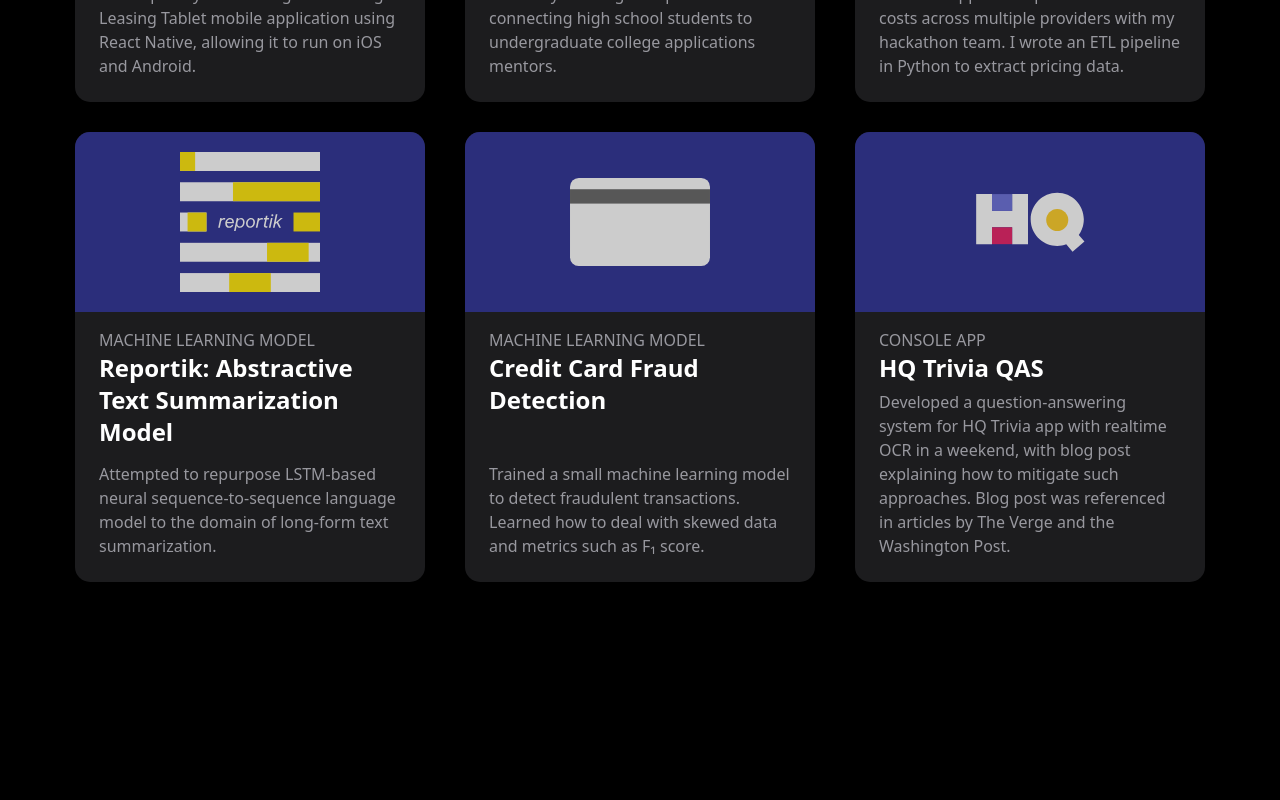
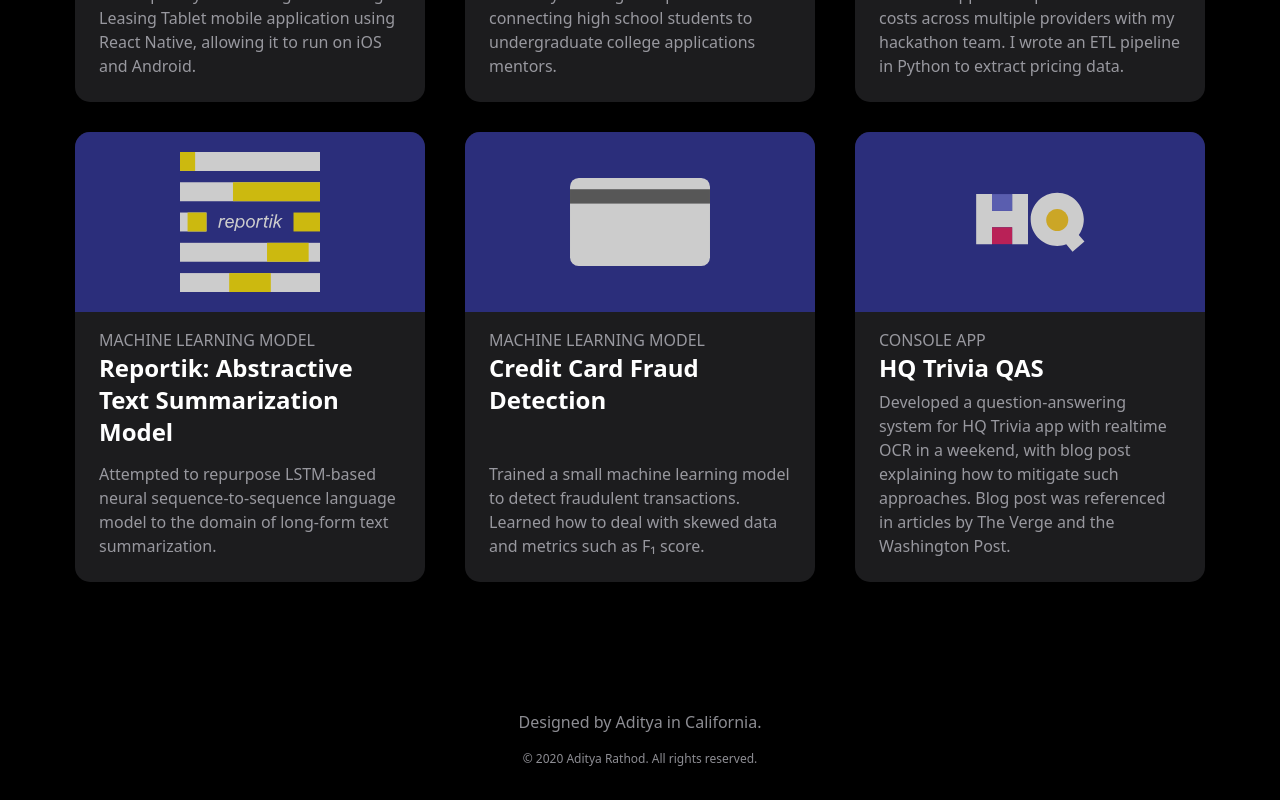
Before and after one commit to adityarathod/adityarathod.github.io, a Next.js app: page / in a window 1280 px wide. Shown: the part 793-1593 px from the top of the page. Before the commit the page ends 1375 px from the top, so only its background shows below. Built offline with nearby package versions, Linux system fonts and the light colour scheme.

Commit message:
Adjust margins on TopNav and top of page, abstract away footer

```diff
--- /dev/null
+++ b/components/shared/Footer.tsx
@@ -0,0 +1,23 @@
+import React, { FC, useContext } from 'react'
+import classNames from 'classnames'
+
+import { ThemeContext } from '../../pages/_app'
+
+const Footer: FC = () => {
+	const { theme } = useContext(ThemeContext)
+	const darkMode = theme === 'dark'
+	return (
+		<div
+			className={classNames(
+				'mt-32',
+				'mb-8',
+				'text-center',
+				darkMode ? 'text-secondaryLabel-dark' : 'text-secondaryLabel-light'
+			)}>
+			<p>Designed by Aditya in California.</p>
+			<p className='mt-4 text-xs'>&copy; 2020 Aditya Rathod. All rights reserved.</p>
+		</div>
+	)
+}
+
+export default Footer
--- a/components/shared/TopNav.tsx
+++ b/components/shared/TopNav.tsx
@@ -8,7 +8,7 @@
 	const { theme, toggleTheme } = useContext(ThemeContext)
 	const darkMode = theme === 'dark'
 	return (
-		<div className='mb-8'>
+		<div className='my-8'>
 			{/* dark mode toggle */}
 			<button
 				className={classNames(
--- a/pages/index.tsx
+++ b/pages/index.tsx
@@ -5,18 +5,18 @@
 import projects from '../data/projects'
 import ProjectCard from '../components/home/ProjectCard'
 import TopNav from '~/components/shared/TopNav'
+import Footer from '~/components/shared/Footer'
 
 const Home: FC = () => {
 	const { theme } = useContext(ThemeContext)
 	const darkMode = theme === 'dark'
 	return (
 		<>
-			<div className='px-3 pt-8 mx-auto my-0 max-w-3xl'>
-				<Head>
-					<title>Aditya Rathod</title>
-				</Head>
-				<TopNav />
-
+			<Head>
+				<title>Aditya Rathod</title>
+			</Head>
+			<TopNav />
+			<div className='px-3 mx-auto my-0 max-w-3xl'>
 				<h1
 					className={classNames(
 						'text-4xl',
@@ -41,12 +41,12 @@
 						machine learning.
 					</p>
 					<p className='my-2'>
-						I'm currently a summer{' '}
+						I&apos;m currently a summer{' '}
 						<span className='font-bold'>Software Developer Intern</span> at RealPage.
 					</p>
 					<p className='mb-2'>
-						Feel free to check out a curated selection of the projects I've built below,
-						or see all my projects and their source code on Github.
+						Feel free to check out a curated selection of the projects I&apos;ve built
+						below, or see all my projects and their source code on Github.
 					</p>
 				</div>
 			</div>
@@ -62,6 +62,7 @@
 					/>
 				))}
 			</div>
+			<Footer />
 		</>
 	)
 }
```
